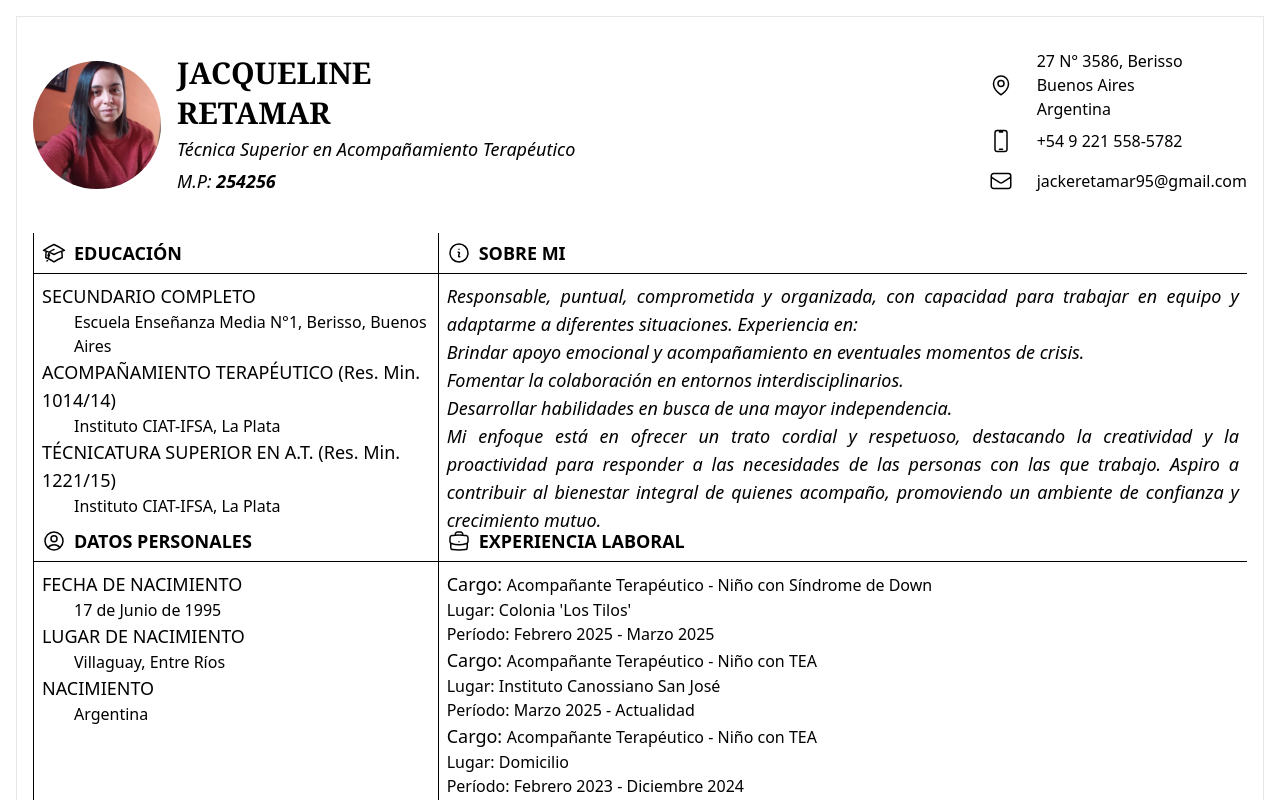
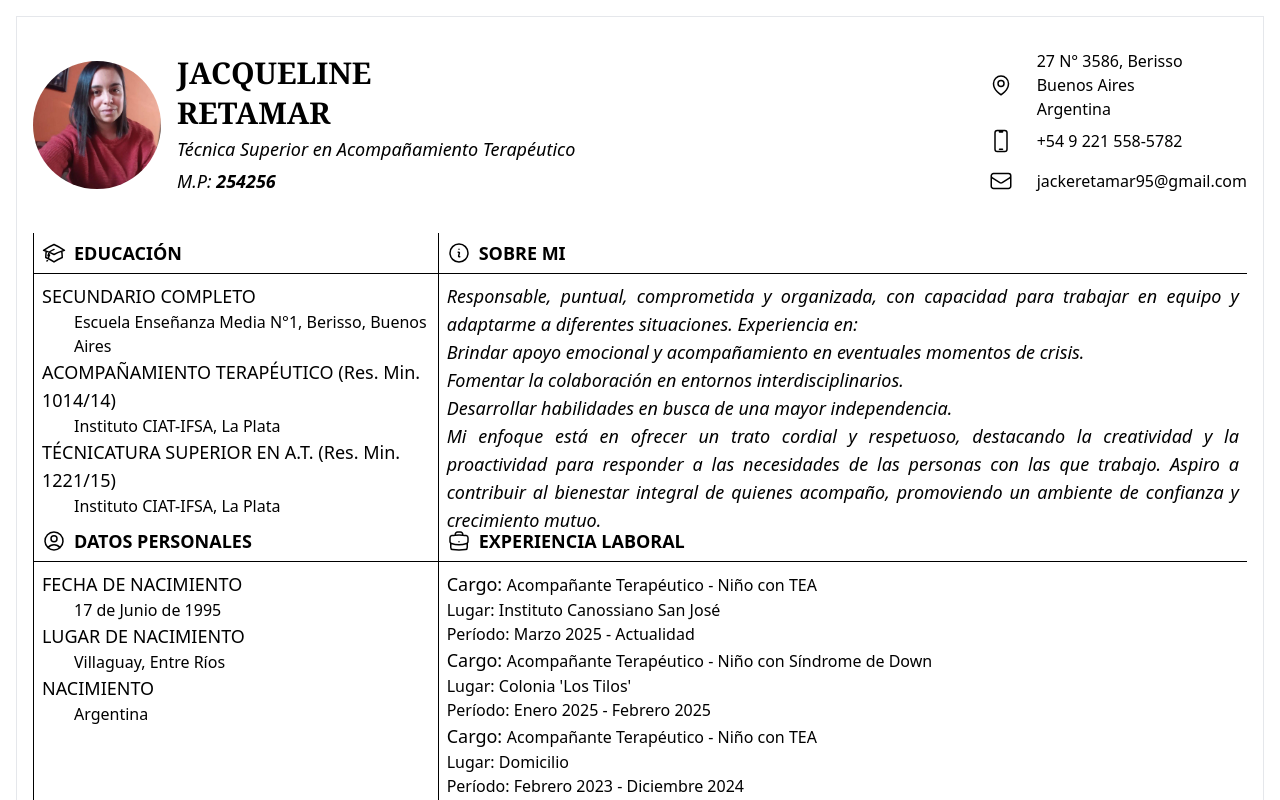
Before and after one commit to sebastianFeltes/j-retamar-at, a React (Vite) app: page / in a window 1280 px wide. Shown: the top 800 px of the page. Built offline with nearby package versions, Linux system fonts and the light colour scheme; what react-to-pdf would draw is missing.

Commit message:
fix experience dates

```diff
--- a/src/App.jsx
+++ b/src/App.jsx
@@ -42,16 +42,15 @@ const options = {
 
 const experience = [
   {
-    charge: "Acompañante Terapéutico - Niño con Síndrome de Down",
-    place: "Colonia 'Los Tilos'",
-    period: "Febrero 2025 - Marzo 2025",
-  },
-  {
     charge: "Acompañante Terapéutico - Niño con TEA",
     place: "Instituto Canossiano San José",
     period: "Marzo 2025 - Actualidad",
   },
-
+  {
+    charge: "Acompañante Terapéutico - Niño con Síndrome de Down",
+    place: "Colonia 'Los Tilos'",
+    period: "Enero 2025 - Febrero 2025",
+  },
   {
     charge: "Acompañante Terapéutico - Niño con TEA",
     place: "Domicilio",
```
